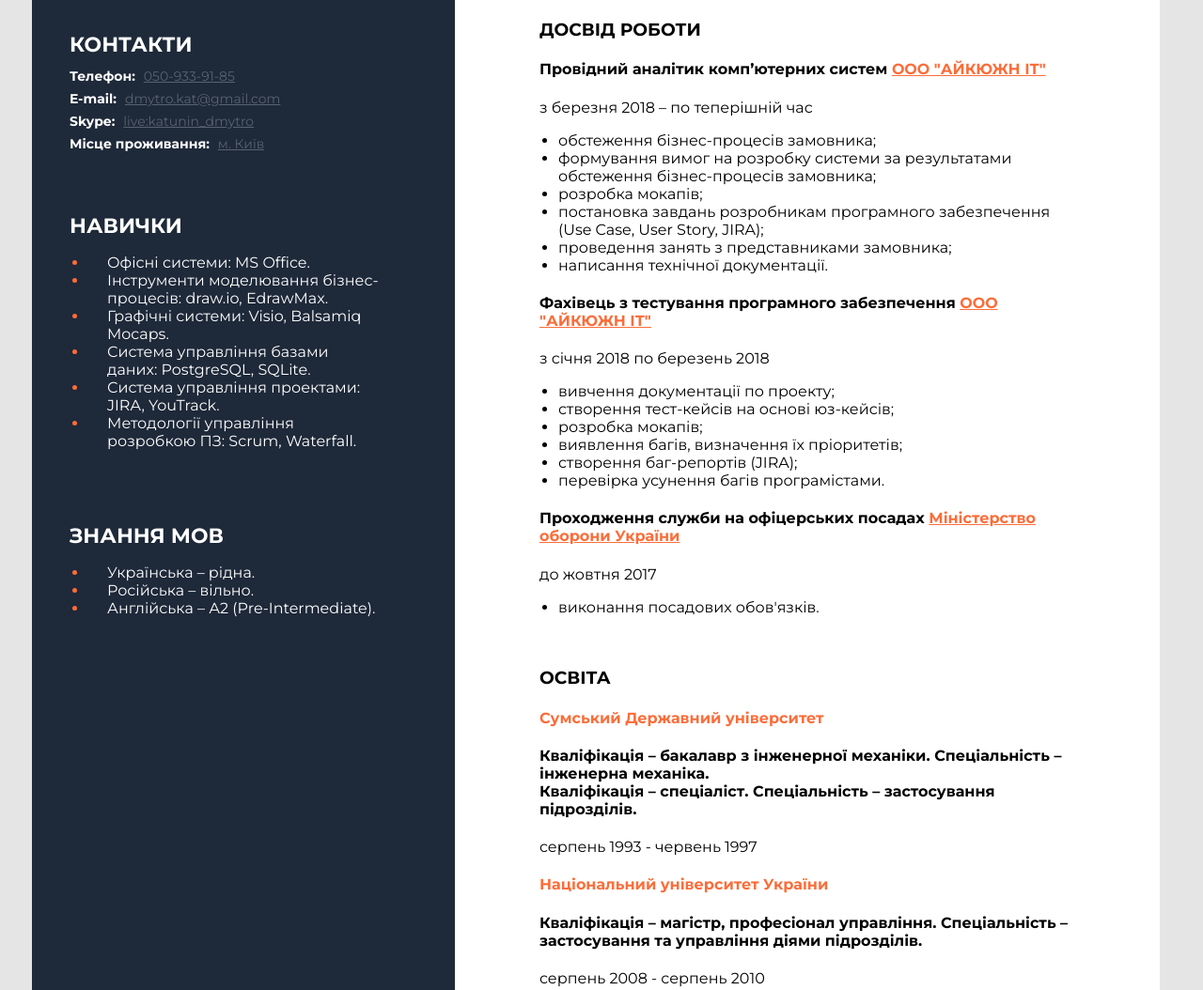
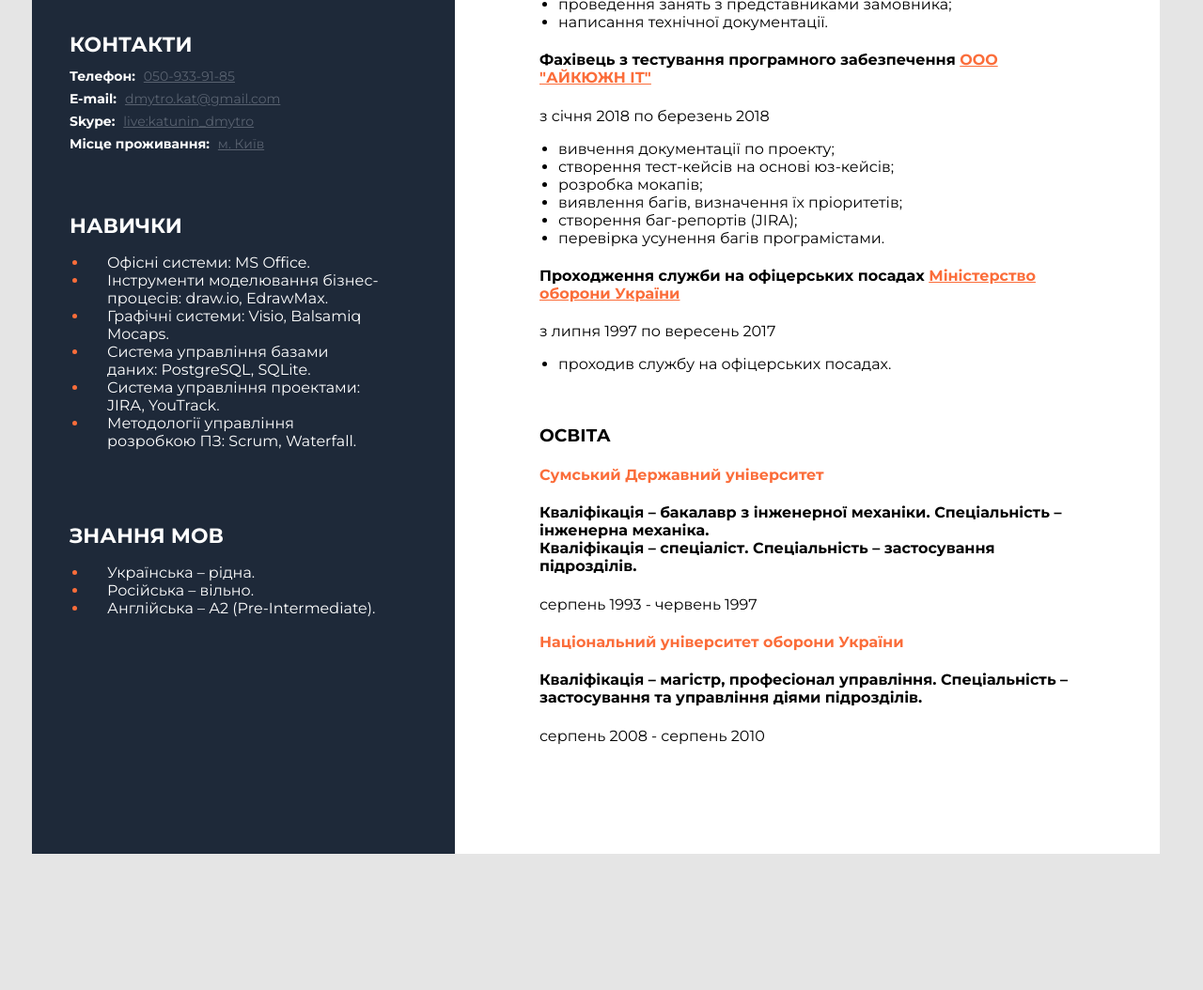
Before and after one commit to DmytroKat/ResumeKat, a plain HTML site: page index.html in a window 1280 px wide. Shown: the part 509-1563 px from the top of the page at 94% size. After the commit the page ends 1450 px from the top, so only its background shows below. Drawn offline with Linux system fonts and the light colour scheme.

Commit message:
Add files via upload

```diff
--- a/index.html
+++ b/index.html
@@ -23,6 +23,7 @@
                 <h1>
                 Катунін Дмитро
                 </h1>
+                <!--
                 <p class="about_me_body">
                     обстеження бізнес-процесів замовника;
                     формування вимог на розробку системи за результатами обстеження бізнес-процесів замовника;
@@ -31,10 +32,12 @@
                     проведення занять з представниками замовника;
                     написання технічної документації.
                 </p>
+                -->
             </div>
 
             <!--project section-->
             <div>
+                <!--
                 <h3 class="project_title">
                 ПРОЄКТИ
                 </h3>
@@ -74,8 +77,8 @@
                     </li>
 
                 </ol>
+                -->
             </div>
-
             <!--work experience section-->
             <div class="work_title">
                 <div>
@@ -154,12 +157,12 @@
                             </a>
                         </h4>
                         <p>
-                            до жовтня 2017
+                            з липня 1997 по вересень 2017
                         </p>
                     </div>
                     <ul class="project_body_title">
                         <li>
-                            виконання посадових обов'язків.
+                            проходив службу на офіцерських посадах.
                         </li>
                     </ul>
             </div>
@@ -187,7 +190,7 @@
                     <!--first education section-->
                     <div>
                         <h4 class="education_body_title">
-                            Національний університет України
+                            Національний університет оборони України
                         </h4>
                     </div>
                     <ul class="education_body">
```
